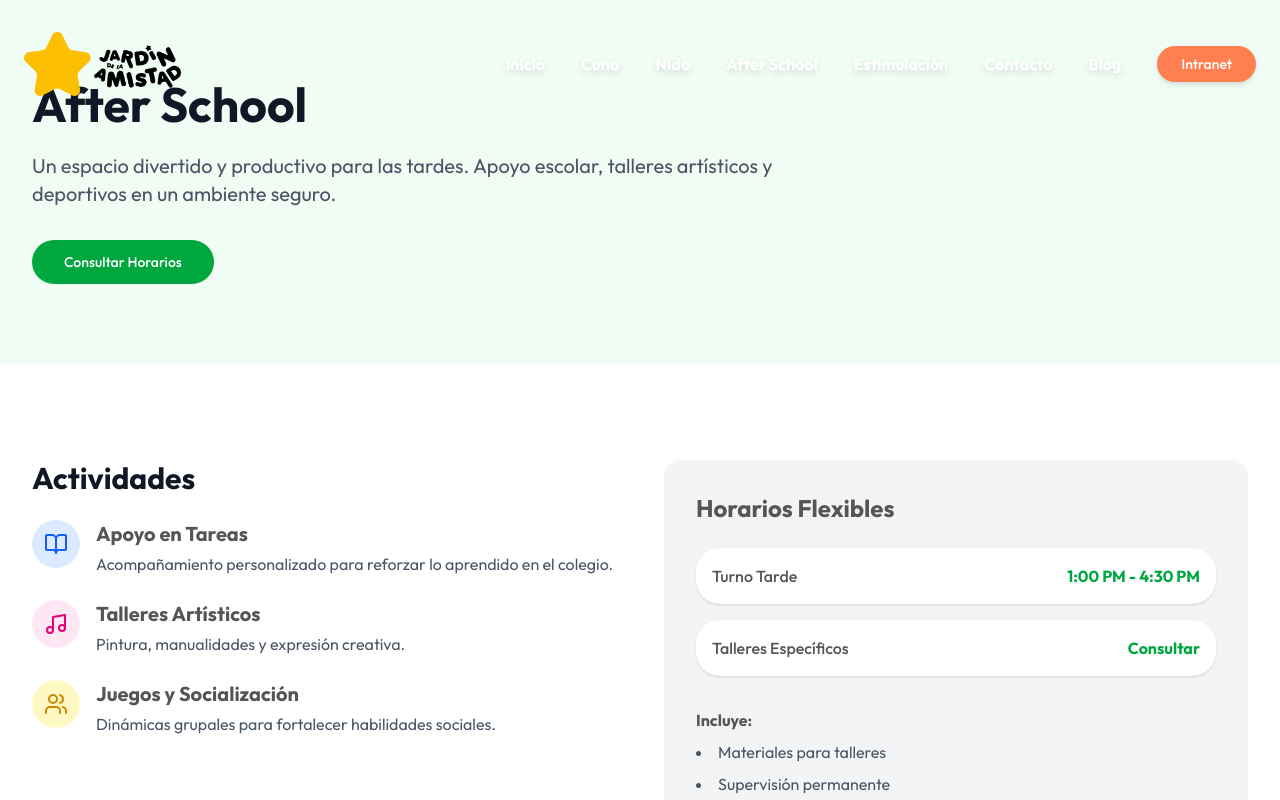
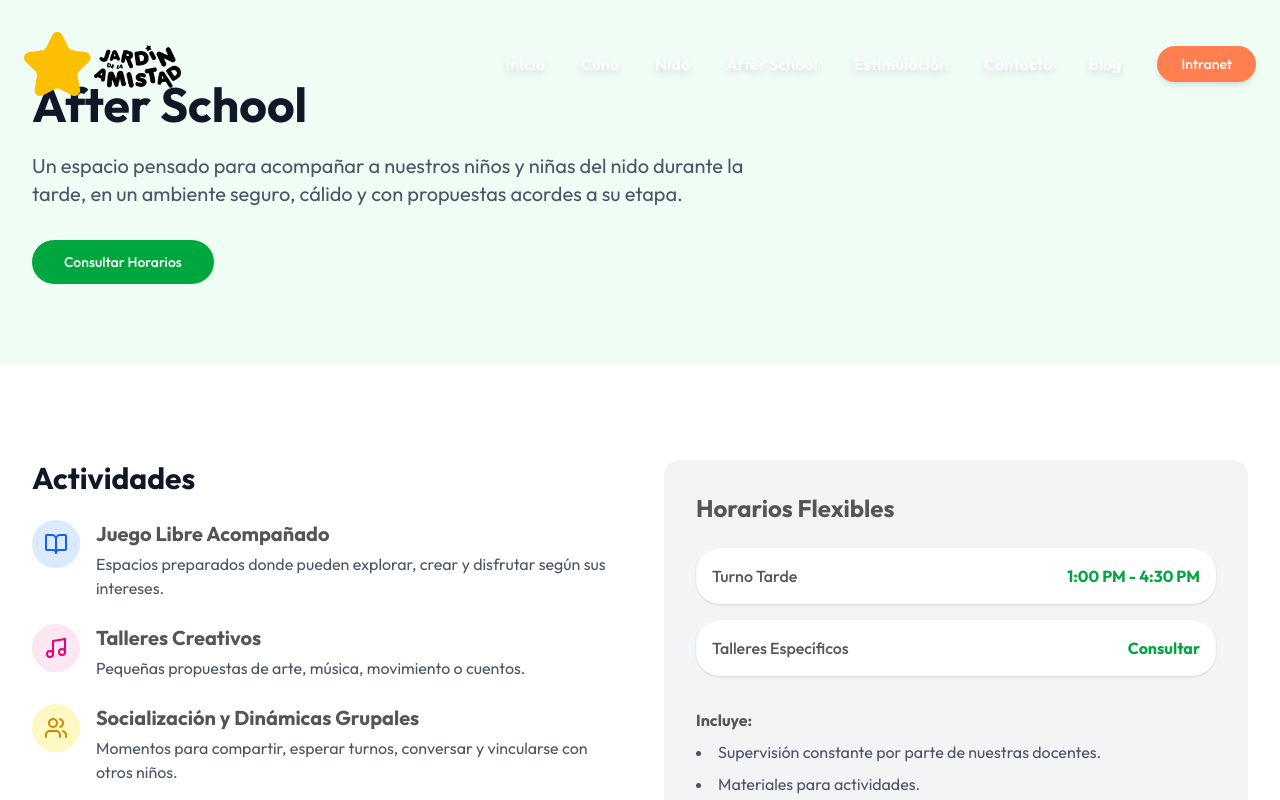
Before and after one commit to AlvaroGuerrero88/jardin_de_la_amistad, a Next.js app: page /after-school in a window 1280 px wide. Shown: the top 800 px of the page. Built offline with nearby package versions, Linux system fonts and the light colour scheme.

Commit message:
Update After School content: Hero text, Activities descriptions, Includes list

```diff
--- a/src/app/after-school/page.tsx
+++ b/src/app/after-school/page.tsx
@@ -21,7 +21,7 @@ export default function AfterSchoolPage() {
                             After School
                         </h1>
                         <p className="text-xl text-gray-600 mb-8">
-                            Un espacio divertido y productivo para las tardes. Apoyo escolar, talleres artísticos y deportivos en un ambiente seguro.
+                            Un espacio pensado para acompañar a nuestros niños y niñas del nido durante la tarde, en un ambiente seguro, cálido y con propuestas acordes a su etapa.
                         </p>
                         <Button asChild size="lg" className="bg-green-600 hover:bg-green-700">
                             <Link href="/contacto">Consultar Horarios</Link>
@@ -42,20 +42,20 @@ export default function AfterSchoolPage() {
                         <div className="space-y-6">
                             {[
                                 {
-                                    title: "Apoyo en Tareas",
-                                    desc: "Acompañamiento personalizado para reforzar lo aprendido en el colegio.",
+                                    title: "Juego Libre Acompañado",
+                                    desc: "Espacios preparados donde pueden explorar, crear y disfrutar según sus intereses.",
                                     icon: BookOpen,
                                     color: "text-blue-600 bg-blue-100"
                                 },
                                 {
-                                    title: "Talleres Artísticos",
-                                    desc: "Pintura, manualidades y expresión creativa.",
+                                    title: "Talleres Creativos",
+                                    desc: "Pequeñas propuestas de arte, música, movimiento o cuentos.",
                                     icon: Music,
                                     color: "text-pink-600 bg-pink-100"
                                 },
                                 {
-                                    title: "Juegos y Socialización",
-                                    desc: "Dinámicas grupales para fortalecer habilidades sociales.",
+                                    title: "Socialización y Dinámicas Grupales",
+                                    desc: "Momentos para compartir, esperar turnos, conversar y vincularse con otros niños.",
                                     icon: Users,
                                     color: "text-yellow-600 bg-yellow-100"
                                 }
@@ -89,8 +89,9 @@ export default function AfterSchoolPage() {
                             <h4 className="font-bold mb-2">Incluye:</h4>
                             <ul className="list-disc list-inside text-gray-600 space-y-2">
 
-                                <li>Materiales para talleres</li>
-                                <li>Supervisión permanente</li>
+                                <li>Supervisión constante por parte de nuestras docentes.</li>
+                                <li>Materiales para actividades.</li>
+                                <li>Comunicación fluida con las familias.</li>
                             </ul>
                         </div>
                     </div>
```
